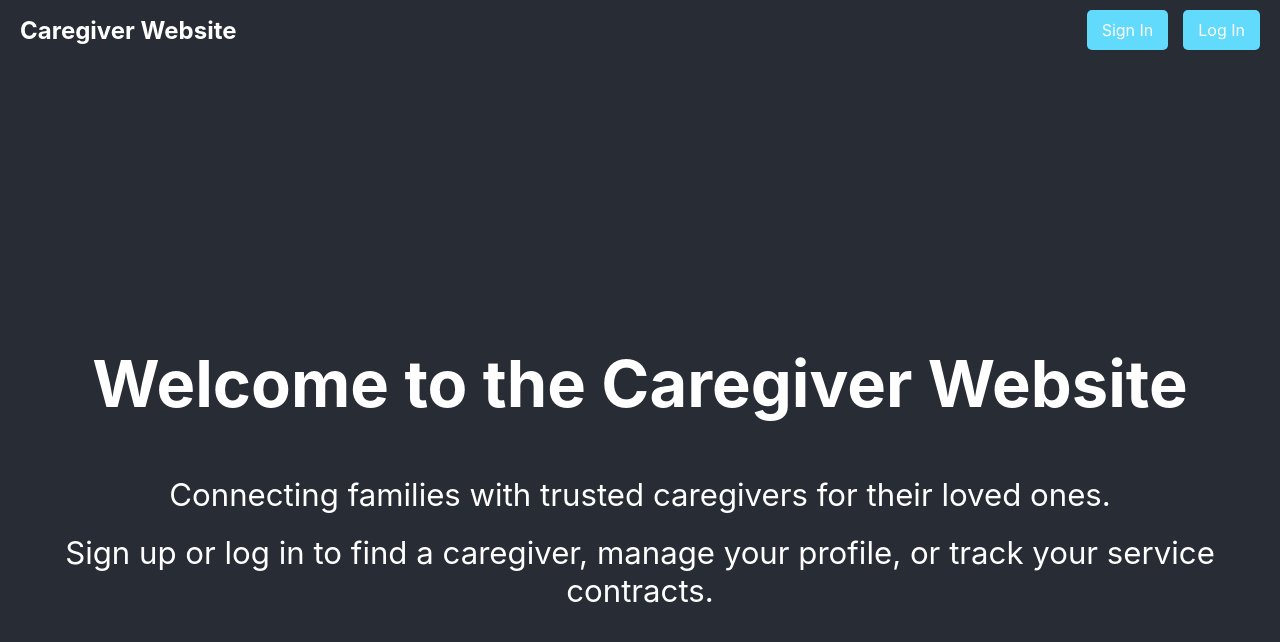
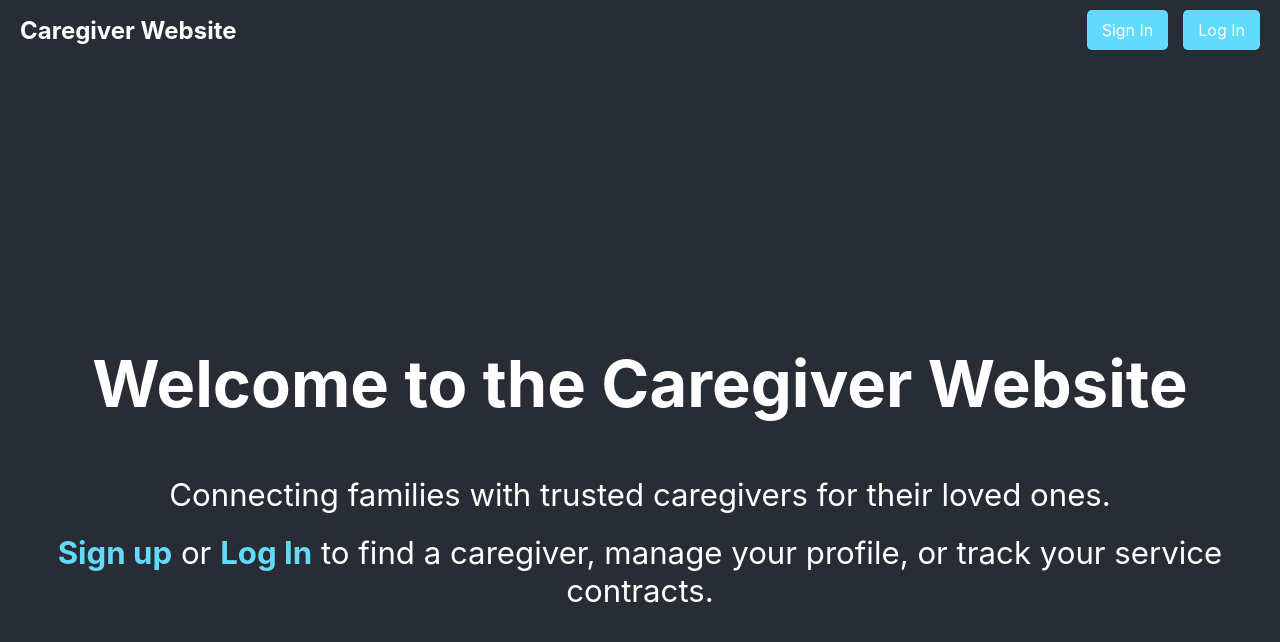
Before and after one commit to JAMuniz/CaregiverWebsite, a React (Create React App) app in the folder client/: page / in a window 1280 px wide. Shown: the top 642 px of the page. Built offline with nearby package versions, Linux system fonts and the light colour scheme.

Commit message:
Made Sign up and Lofin text links.

```diff
--- a/client/src/Pages/Home.js
+++ b/client/src/Pages/Home.js
@@ -1,4 +1,5 @@
 import React from 'react';
+import { Link } from 'react-router-dom';
 import '../css/Home.css';
 import Navbar from '../Components/Navbar';
 
@@ -13,7 +14,10 @@ function Home() {
                     Connecting families with trusted caregivers for their loved ones.
                 </p>
                 <p>
-                    Sign up or log in to find a caregiver, manage your profile, or track your service contracts.
+                    <Link to="/signin" className="Home-link">Sign up</Link>
+                    {' '}or {' '}
+                    <Link to="/login" className="Home-link">Log In</Link>
+                    {' '} to find a caregiver, manage your profile, or track your service contracts.
                 </p>
             </header>
         </div>
--- a/client/src/css/Home.css
+++ b/client/src/css/Home.css
@@ -24,8 +24,11 @@
 
   .Home-link {
     color: #61dafb;
+    text-decoration: none;
+    font-weight: bold;
   }
 
   .Home-link:hover {
-    background-color: #21a1f1;
+    text-decoration: underline;
+    color: #21a1f1;
   }
```
